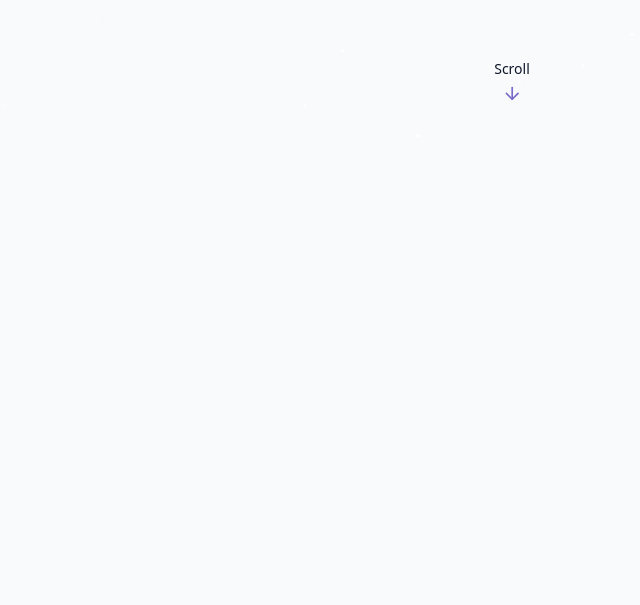
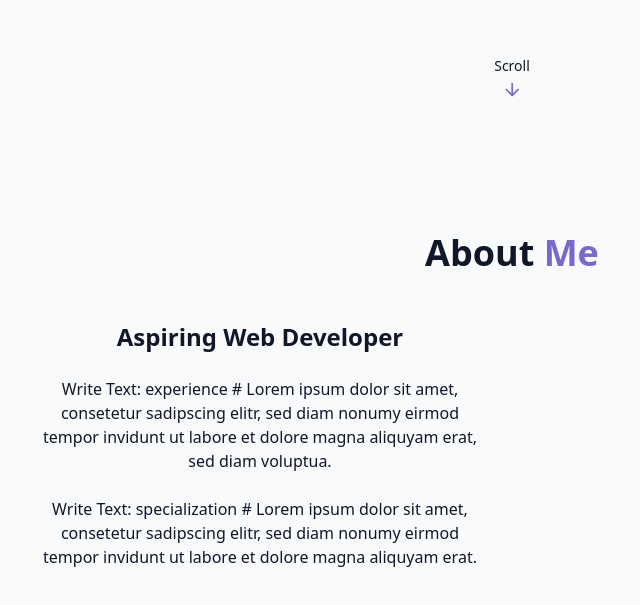
Before and after one commit to Dennisdude/MyPortfolio, a React (Vite) app: page / in a window 1280 px wide. Shown: the part 663-1268 px from the top of the page, without its empty margins (128-768 px from the left). Before the commit the page ends 800 px from the top, so only its background shows below. Built offline with nearby package versions, Linux system fonts and the light colour scheme.

Commit message:
Add About component v1, with sample text, to Home page

```diff
--- /dev/null
+++ b/src/components/About.jsx
@@ -0,0 +1,34 @@
+export const About = () => {
+    return <section id="about" className="py-24 px-4 relative">
+        <div className="container mx-auto max-w-5xl">
+            <h2 className="text-3xl md:text-4xl font-bold mb-12 text-center">
+                About <span className="text-primary"> Me</span>
+            </h2>
+
+            <div className="grid grid-cols-1 md:grid-cols-2 gap-12 items-center">
+                <div className="space-y-6">
+                    <h3 className="text-2xl font-semibold">
+                        Aspiring Web Developer
+                    </h3>
+
+                    <p className="text-muted-foreground">
+                        Write Text: experience #
+                        Lorem ipsum dolor sit amet, consetetur sadipscing elitr, sed diam nonumy
+                        eirmod tempor invidunt ut labore et dolore magna aliquyam erat,
+                        sed diam voluptua.
+                    </p>
+
+                    <p className="text-muted-foreground">
+                        Write Text: specialization #
+                        Lorem ipsum dolor sit amet, consetetur sadipscing elitr, sed diam nonumy
+                        eirmod tempor invidunt ut labore et dolore magna aliquyam erat.
+                    </p>
+                </div>
+
+                <div>
+
+                </div>
+            </div>
+        </div>
+    </section>
+}
--- a/src/pages/Home.jsx
+++ b/src/pages/Home.jsx
@@ -2,6 +2,7 @@ import { ThemeToggle } from "../components/ThemeToggle";
 import { StarBackground } from "../components/StarBackground";
 import { Navbar } from "../components/Navbar";
 import { HeroSection } from "../components/HeroSection"
+import { About } from "../components/About"
 
 export const Home = () => {
     return (
@@ -18,6 +19,7 @@ export const Home = () => {
             {/* Main Section */}
             <main>
                 <HeroSection />
+                <About />
             </main>
 
             {/* Footer */}
```
